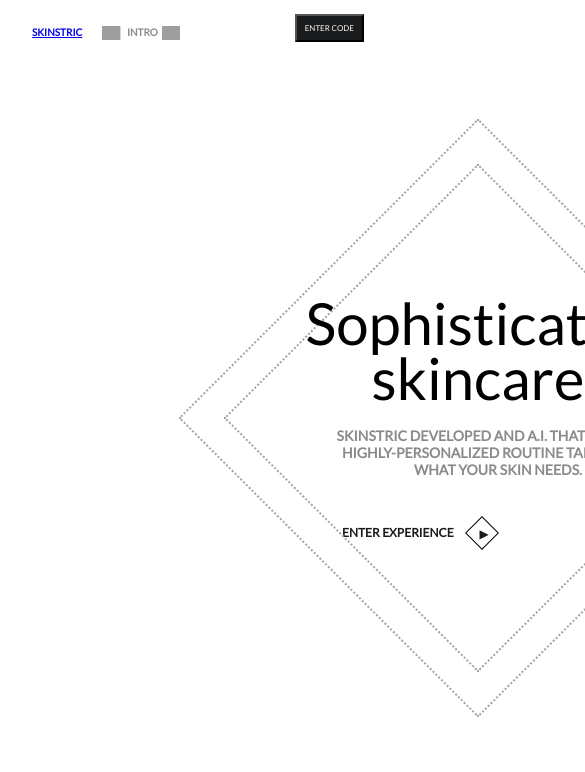
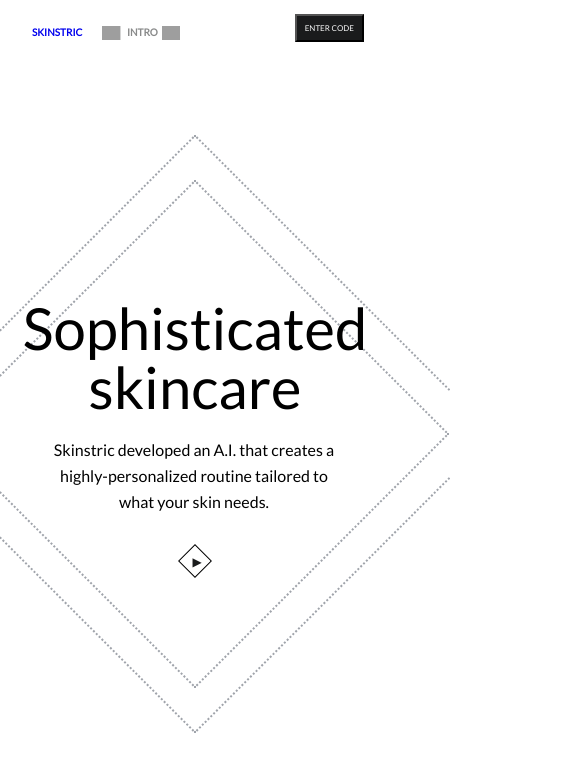
Before and after one commit to hackerjack9/Skinstric-AI, a React (Create React App) app: page / in a window 390 px wide. Shown: the top 772 px of the page, 585 px wide, since content can reach past the window. Built offline with nearby package versions, Linux system fonts and the light colour scheme; grey boxes are pictures that could not be loaded; a web font is replaced by a local one.

Commit message:
media query updates and css style updates

```diff
--- a/src/Components/Home.jsx
+++ b/src/Components/Home.jsx
@@ -4,6 +4,7 @@ import RightTriangle from "../assets/Shapes/Rectangle 2778.svg";
 
 function Home() {
   const [hovered, setHovered] = useState(null);
+
   return (
     <div className="body">
       <div className="hovereffect-container">
@@ -19,23 +20,18 @@ function Home() {
           </div>
         </button>
         {/* Center text that moves */}
-        <div className={`center-text ${hovered === "right" ? "move-left" : ""}`}
+        <div
+          className={`center-text ${hovered === "right" ? "move-left" : ""}`}
         >
           <h1 className="center-title">Sophisticated</h1>
           <span className="center-subtitle">skincare</span>
-          <div className="diamond-box"></div>
           <div className="container-text-left">
-            <p className="text-left">
-              SKINSTRIC DEVELOPED AND A.I. THAT CREATES A
+            Skinstric developed an A.I. that creates a
             <br />
-              <span className="text-left-align">
-                HIGHLY-PERSONALIZED ROUTINE TAILORED TO
-              </span>
+            highly-personalized routine tailored to
             <br />
-              WHAT YOUR SKIN NEEDS.
-            </p>
+            what your skin needs.
           </div>
-
           <button id="button-exp">
             <span className="button-text-exp">ENTER EXPERIENCE</span>
             <div className="minibox-exp">
@@ -43,6 +39,7 @@ function Home() {
             </div>
           </button>
         </div>
+        <div className="diamond-box"></div>
         <button
           id="button-right"
           onMouseEnter={() => setHovered("right")}
--- a/src/Components/Nav.jsx
+++ b/src/Components/Nav.jsx
@@ -4,7 +4,7 @@ function Nav () {
     return (
   <div className="nav-bar">
     <div className="nav-wrap">
-    <h1 className="nav-link"><a href="link">SKINSTRIC</a></h1>
+    <h1 className="nav-link"><a className="link" href="link">SKINSTRIC</a></h1>
    <img className="nav-bracket-left"  src="https://skinstric-wandag.vercel.app/_next/image?url=%2F_next%2Fstatic%2Fmedia%2FRectangle%202711.b2b3b291.png&w=16&q=75" alt="" />
     <p className="nav-text">INTRO</p>
    <img className="nav-bracket-right" src="https://skinstric-wandag.vercel.app/_next/image?url=%2F_next%2Fstatic%2Fmedia%2FRectangle%202711.b2b3b291.png&w=16&q=75" alt="" />
--- a/src/index.css
+++ b/src/index.css
@@ -30,6 +30,10 @@ body {
   font-size: 10px;
   margin: 4px 4px 6px 16px;
   padding: 8px 16px;
+  text-decoration: none;
+}
+
+.link {
   text-decoration: none;
 }
 
@@ -215,12 +219,13 @@ body {
   bottom: 60px;
   left: 24px;
   font-size: 14px;
+  text-transform: uppercase;
 }
 
 #button-exp,
 .button-text-exp,
 .minibox-exp {
-  display: hidden;
+  display: none;
 }
 
 /* ================================================== */
@@ -229,55 +234,125 @@ body {
 
 /* ================================================== */
 
-/* Extra small devices (phones) */
-@media (max-width: 500px) {
+/* Small devices (tablets) */
+@media (max-width: 640px) {
+  .hovereffect-container {
+  justify-content: center;
 }
 
-/* Small devices (tablets) */
-@media (max-width: 640px) {
+.center-text {
+    position: relative;
+    Top: -10px;
+  }
+
+  .center-title,
+  .center-subtitle {
+    font-size: 30px;
+  }
+
+  .container-text-left {
+    position: relative;
+    bottom: -16px;
+    left: -1px;
+    text-transform: none;
+    font-size: 10px;
+    line-height: 26px;
+    z-index: 1;
+  }
+
+  .diamond-box {
+    position: absolute;
+    display: flex;
+    width: 300px;
+    height: 300px;
+    border: 2px dotted #a0a4ab;
+    outline: 2px dotted #a0a4ab;
+    outline-offset: 30px;
+    transform: rotate(45deg);
+    z-index: -1;
+  }
+
+  #button-exp {
+    display: flex;
+    position: relative;
+    align-items: center;
+    color: #1a1b1c;
+    background-color: white;
+    white-space: nowrap;
+    font-size: 14px;
+    border: none;
+    bottom: -50px;
+  }
+
+  .button-text-exp {
+    font-size: 14px;
+    font-weight: 600;
+  }
+
+  .minibox-exp {
+    display: flex;
+    position: relative;
+    align-items: center;
+    height: 24px;
+    width: 24px;
+    transform: rotate(45deg);
+    border: 1px solid black;
+  }
+
+  .minibox-arrow-exp {
+    position: absolute;
+    margin-left: 8px;
+    font-size: 12px;
+    transform: rotate(-45deg);
+    margin-bottom: 4px;
+  }
+
+
+#button-exp:hover .minibox-exp {
+  border-width: 20px;
 }
+
+  .minibox-left,
+  .minibox-right,
+  .minibox-arrow-left,
+  .minibox-arrow-right,
+  #button-left,
+  #button-right,
+  .button-left-text,
+  .button-right-text,
+  .triangle-right,
+  .triangle-left {
+    display: none;
+  }
+
+}
+
 
 /* Large devices (desktops) */
 @media (max-width: 1024px) {
+
+ .hovereffect-container {
+  justify-content: center;
+}
+
+.center-text {
+    position: relative;
+    Top: -10px;
+  }
+
   .center-title,
   .center-subtitle {
-    position: absolute;
     font-size: 58px;
-    opacity: 1;
-    margin-left: 150px;
-    z-index: 1;
-  }
-
-  .center-text {
-    position: absolute;
-    left: 312px;
-  }
-
-  .center-subtitle {
-    margin-top: -80px;
-  }
-
-  .center-title {
-    margin-top: -200px;
-  }
-
-  .text-left,
-  .text-left-align {
-    font-size: 14px;
-    color: #1a1b1c83;
-    text-align: center;
-    font-weight: 600;
-  }
-
-  .text-left {
-    margin-right: 26px;
-    margin-top: 20px;
   }
 
   .container-text-left {
-    position: absolute;
-    top: 124px;
-    width: 350px;
+    position: relative;
+    bottom: -16px;
+    left: -1px;
+    text-transform: none;
+    font-size: 16px;
+    line-height: 26px;
+    z-index: 1;
   }
 
   .diamond-box {
@@ -289,29 +364,23 @@ body {
     outline: 2px dotted #a0a4ab;
     outline-offset: 30px;
     transform: rotate(45deg);
-    margin-left: 150px;
-
+    z-index: -1;
   }
-
-  /* #button-exp:hover { */
-  /* transform: scale(1.10); */
-  /* transition-duration: .3s; */
 
   #button-exp {
     display: flex;
+    position: relative;
     align-items: center;
     color: #1a1b1c;
     background-color: white;
     white-space: nowrap;
-    height: 40px;
     font-size: 14px;
     border: none;
-    margin-top: 230px;
-    margin-left: 30px;
+    bottom: -50px;
   }
 
   .button-text-exp {
-    font-size: 12px;
+    font-size: 14px;
     font-weight: 600;
   }
 
@@ -323,7 +392,6 @@ body {
     width: 24px;
     transform: rotate(45deg);
     border: 1px solid black;
-    margin-left: 16px;
   }
 
   .minibox-arrow-exp {
@@ -334,10 +402,17 @@ body {
     margin-bottom: 4px;
   }
 
+
+#button-exp:hover .minibox-exp {
+  border-width: 20px;
+}
+
   .minibox-left,
   .minibox-right,
   .minibox-arrow-left,
   .minibox-arrow-right,
+  #button-left,
+  #button-right,
   .button-left-text,
   .button-right-text,
   .triangle-right,
@@ -345,30 +420,3 @@ body {
     display: none;
   }
 }
-
-/* Extra large devices (large desktops) */
-@media (min-width: 1025px) {
-}
-
-/* .center-text, .container-text-left {
-  width: 100%;
-  height: 100%;
-  display: flex;
-  justify-content: center;
-  align-items: center;
-  border: 2px solid red;
-} */
-
-/* .center-text {
-  border: 2px solid blue;
-  margin-bottom: 150px;
-} */
-
-/* .text-left {
-  margin-top: 215px;
-  margin-right: 50px;
-}
-
-.text-left-align {
-  margin-bottom: 20px;
-} */
```
Lines whose indentation alone changed are shown as unchanged.
